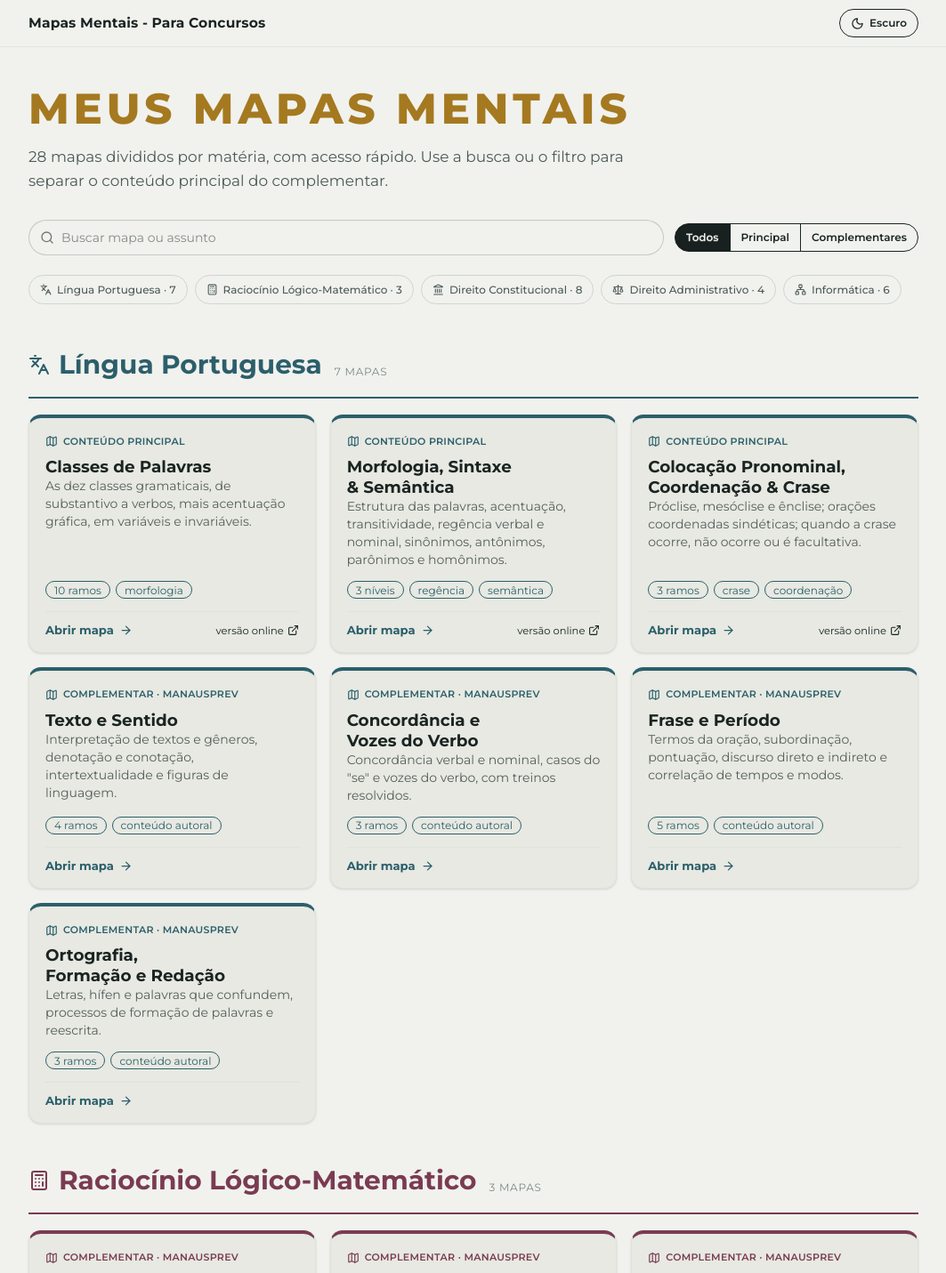
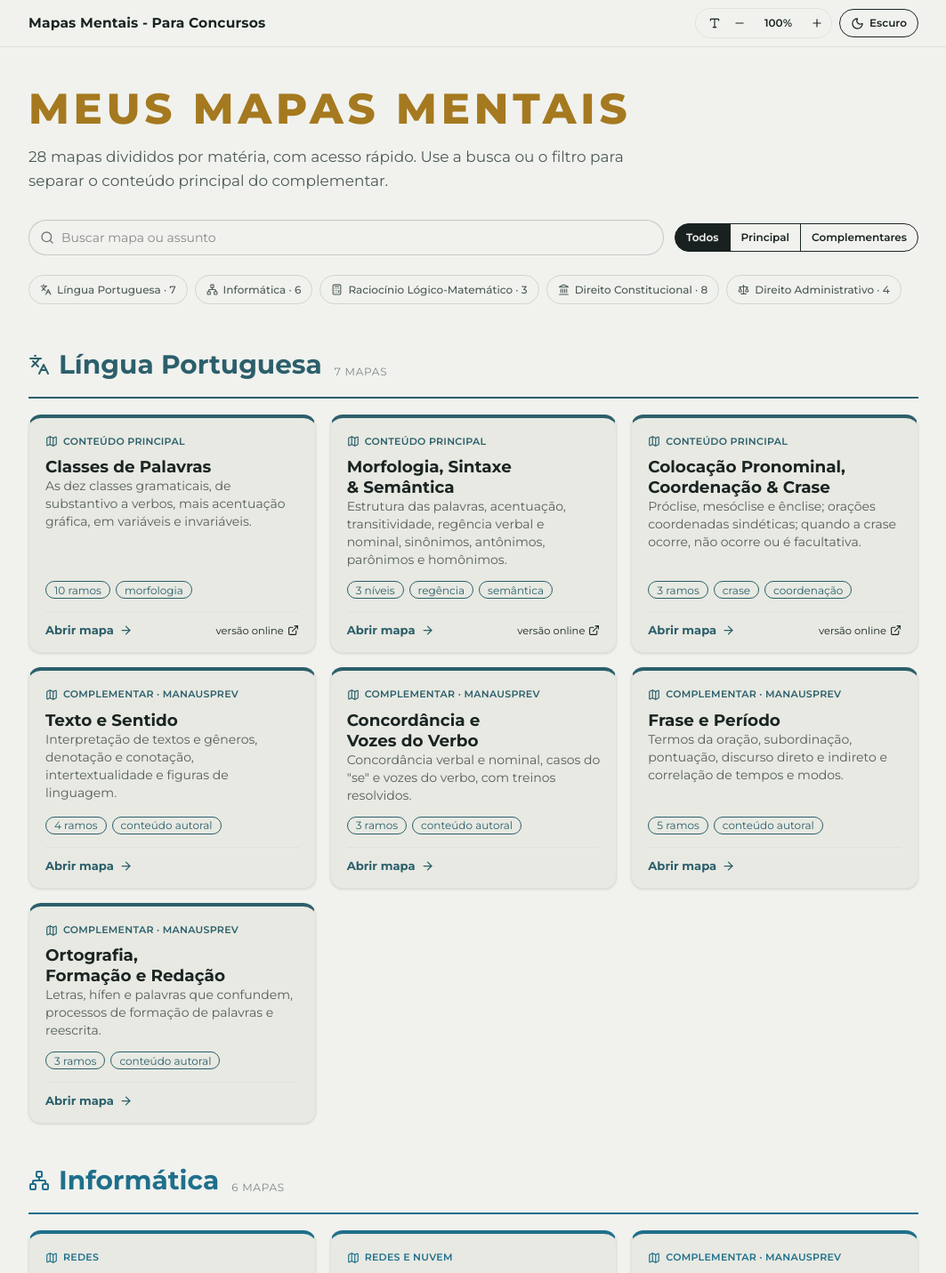
Before and after one commit to nson22/mapas-app, a Next.js app: page / in a window 1280 px wide. Shown: the top 1431 px of the page at 89% size, without its empty margins (108-1171 px from the left). Built offline with nearby package versions, Linux system fonts and the light colour scheme.

Commit message:
feat: enhance font size control and update styles for improved accessibility

```diff
--- a/app/globals.css
+++ b/app/globals.css
@@ -77,13 +77,13 @@
 }
 
 * { box-sizing: border-box; }
-html { scroll-behavior: smooth; }
+html { scroll-behavior: smooth; font-size: calc(100% * var(--fs, 1)); }
 body {
   margin: 0;
   background: var(--paper);
   color: var(--ink);
   font-family: var(--font);
-  font-size: 15.5px;
+  font-size: calc(15.5px * var(--fs, 1));
   line-height: 1.6;
   -webkit-font-smoothing: antialiased;
 }
@@ -104,12 +104,12 @@ a { color: inherit; }
 .site-header .bar > :last-child { margin-left: auto; }
 
 .actions { margin-left: auto; display: flex; gap: 8px; align-items: center; }
-.crumb { color: var(--ink-faint); font-size: 12.5px; overflow: hidden; text-overflow: ellipsis; white-space: nowrap; min-width: 0; }
+.crumb { color: var(--ink-faint); font-size: calc(12.5px * var(--fs, 1)); overflow: hidden; text-overflow: ellipsis; white-space: nowrap; min-width: 0; }
 .crumb b { color: var(--ink); font-weight: 600; }
 
 /* Página inicial */
 .page-hero { padding: 44px 0 22px; }
-.eyebrow { font-size: 12.5px; letter-spacing: 0.1em; text-transform: uppercase; color: var(--brass); font-weight: 700; margin-bottom: 14px; }
+.eyebrow { font-size: calc(12.5px * var(--fs, 1)); letter-spacing: 0.1em; text-transform: uppercase; color: var(--brass); font-weight: 700; margin-bottom: 14px; }
 .page-hero h1 { font-size: clamp(2rem, 4.6vw, 3rem); line-height: 1.08; font-weight: 800; }
 .dek { color: var(--ink-soft); font-size: 1.06rem; margin: 14px 0 0; max-width: 62ch; }
 
@@ -118,7 +118,7 @@ a { color: inherit; }
 .quick { display: flex; gap: 8px; overflow-x: auto; padding: 4px 0 8px; }
 .quick a {
   flex: none; display: inline-flex; align-items: center; gap: 6px;
-  font-size: 12px; font-weight: 500; padding: 6px 12px; border: 1px solid var(--line); border-radius: 999px;
+  font-size: calc(12px * var(--fs, 1)); font-weight: 500; padding: 6px 12px; border: 1px solid var(--line); border-radius: 999px;
   text-decoration: none; color: var(--ink-soft); white-space: nowrap;
 }
 .quick a:hover { color: var(--ink); border-color: var(--ink-soft); }
@@ -132,7 +132,7 @@ a { color: inherit; }
 .subject.informatica { --accent: var(--c-informatica); --tint: var(--c-informatica-t); --color-primary: var(--c-informatica); }
 .subject-head { display: flex; align-items: baseline; gap: 14px; flex-wrap: wrap; padding-bottom: 12px; margin-bottom: 18px; border-bottom: 2px solid var(--accent); }
 .subject-head h2 { display: flex; align-items: center; gap: 10px; font-size: clamp(1.4rem, 3vw, 1.85rem); font-weight: 700; color: var(--accent); }
-.subject-head .n { font-size: 12px; color: var(--ink-faint); text-transform: uppercase; letter-spacing: 0.06em; }
+.subject-head .n { font-size: calc(12px * var(--fs, 1)); color: var(--ink-faint); text-transform: uppercase; letter-spacing: 0.06em; }
 
 .source-head { display: flex; align-items: center; gap: 8px; font-size: 1rem; font-weight: 700; margin: 22px 0 12px; }
 .source-head svg { color: var(--accent); }
--- a/app/page.tsx
+++ b/app/page.tsx
@@ -1,3 +1,4 @@
+import FontSizeControl from '@/components/FontSizeControl';
 import MapGrid from '@/components/MapGrid';
 import ThemeToggle from '@/components/ThemeToggle';
 import { maps } from '@/data/maps';
@@ -8,7 +9,10 @@ export default function HomePage() {
       <header className="site-header">
         <div className="wrap bar">
           <span className="brand">Mapas Mentais - Para Concursos</span>
-          <ThemeToggle />
+          <div className="actions">
+            <FontSizeControl />
+            <ThemeToggle />
+          </div>
         </div>
       </header>
 
--- a/components/FontSizeControl.tsx
+++ b/components/FontSizeControl.tsx
@@ -23,12 +23,15 @@ export default function FontSizeControl() {
   const [index, setIndex] = useState(DEFAULT_INDEX);
 
   useEffect(() => {
-    setIndex(readStored());
+    const i = readStored();
+    setIndex(i);
+    document.documentElement.style.setProperty('--fs', String(FONT_STEPS[i]));
   }, []);
 
   function apply(next: number) {
     const i = Math.min(FONT_STEPS.length - 1, Math.max(0, next));
     setIndex(i);
+    document.documentElement.style.setProperty('--fs', String(FONT_STEPS[i]));
     try {
       localStorage.setItem(FONT_KEY, String(FONT_STEPS[i]));
     } catch {
@@ -43,7 +46,7 @@ export default function FontSizeControl() {
     <div
       className="join items-center rounded-full border border-base-300 pl-2"
       role="group"
-      aria-label="Tamanho da fonte do mapa"
+      aria-label="Tamanho da fonte"
     >
       <Type size={14} className="mx-1.5 shrink-0" aria-hidden />
       <button
--- a/components/MapGrid.tsx
+++ b/components/MapGrid.tsx
@@ -116,7 +116,7 @@ export default function MapGrid() {
                       className="map-card card relative bg-base-200 border border-base-300 shadow-sm hover:shadow-md transition-shadow"
                     >
                       <div className="card-body p-[18px] pb-3.5 gap-0">
-                        <div className="kicker flex items-center gap-1.5 text-[11px] uppercase tracking-wide font-semibold mb-2">
+                        <div className="kicker flex items-center gap-1.5 text-[0.6875rem] uppercase tracking-wide font-semibold mb-2">
                           <MapIcon size={14} aria-hidden />
                           {m.kicker}
                         </div>
@@ -141,7 +141,7 @@ export default function MapGrid() {
                           </span>
                           {m.online ? (
                             <a
-                              className="inline-flex items-center gap-1 text-[11.5px] text-base-content/60 hover:text-base-content no-underline"
+                              className="inline-flex items-center gap-1 text-[0.71875rem] text-base-content/60 hover:text-base-content no-underline"
                               href={m.online}
                               target="_blank"
                               rel="noopener noreferrer"
--- a/data/maps.ts
+++ b/data/maps.ts
@@ -23,10 +23,10 @@ export type Subject = {
 
 export const subjects: Subject[] = [
   { id: 'portugues', name: 'Língua Portuguesa', icon: 'languages' },
+  { id: 'informatica', name: 'Informática', icon: 'network' },
   { id: 'raciocinio', name: 'Raciocínio Lógico-Matemático', icon: 'calculator' },
   { id: 'constitucional', name: 'Direito Constitucional', icon: 'landmark' },
   { id: 'administrativo', name: 'Direito Administrativo', icon: 'scale' },
-  { id: 'informatica', name: 'Informática', icon: 'network' },
 ];
 
 const claude = (id: string) => `https://claude.ai/artifact/${id}`;
```
